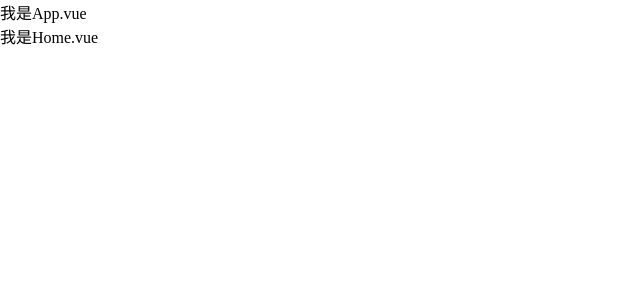
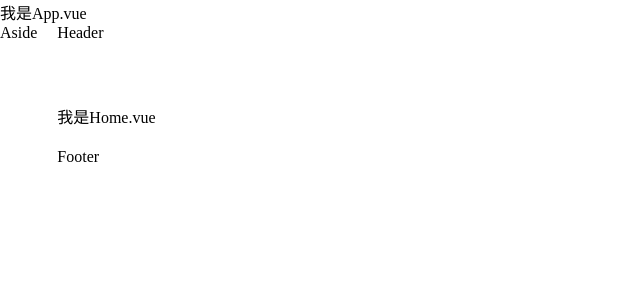
Before and after one commit to sz9751210/go-gin-k8s, a Vue app in the folder fe/: page /home in a window 1280 px wide. Shown: the top 300 px of the page, without its empty margins (0-640 px from the left). Built offline with nearby package versions, Linux system fonts and the light colour scheme.

Commit message:
add basic layout

```diff
--- /dev/null
+++ b/fe/src/layout/Layout.vue
@@ -0,0 +1,12 @@
+<template>
+  <div class="common-layout">
+    <el-container>
+      <el-aside width="200">Aside</el-aside>
+      <el-container>
+        <el-header>Header</el-header>
+        <el-main><router-view></router-view></el-main>
+        <el-footer>Footer</el-footer>
+      </el-container>
+    </el-container>
+  </div>
+</template>
--- a/fe/src/router/index.js
+++ b/fe/src/router/index.js
@@ -5,11 +5,18 @@
 
 const routes = [
   {
-    path: "/home",
-    name: "home",
+    path: "/layout",
     icon: "odometer",
-    meta: { title: "Home", requireAuth: false },
-    component: () => import("@/views/home/Home.vue"),
+    component: () => import("@/layout/Layout.vue"),
+    children: [
+      {
+        path: "/home",
+        name: "home",
+        icon: "odometer",
+        meta: { title: "Home", requireAuth: false },
+        component: () => import("@/views/home/Home.vue"),
+      },
+    ],
   },
   {
     path: "/404",
@@ -18,9 +25,9 @@
     component: () => import("@/views/common/404.vue"),
   },
   {
-    path:'/:pathMatch(.*)',
-    redirect: '/404'
-  }
+    path: "/:pathMatch(.*)",
+    redirect: "/404",
+  },
 ];
 
 const router = createRouter({
```
